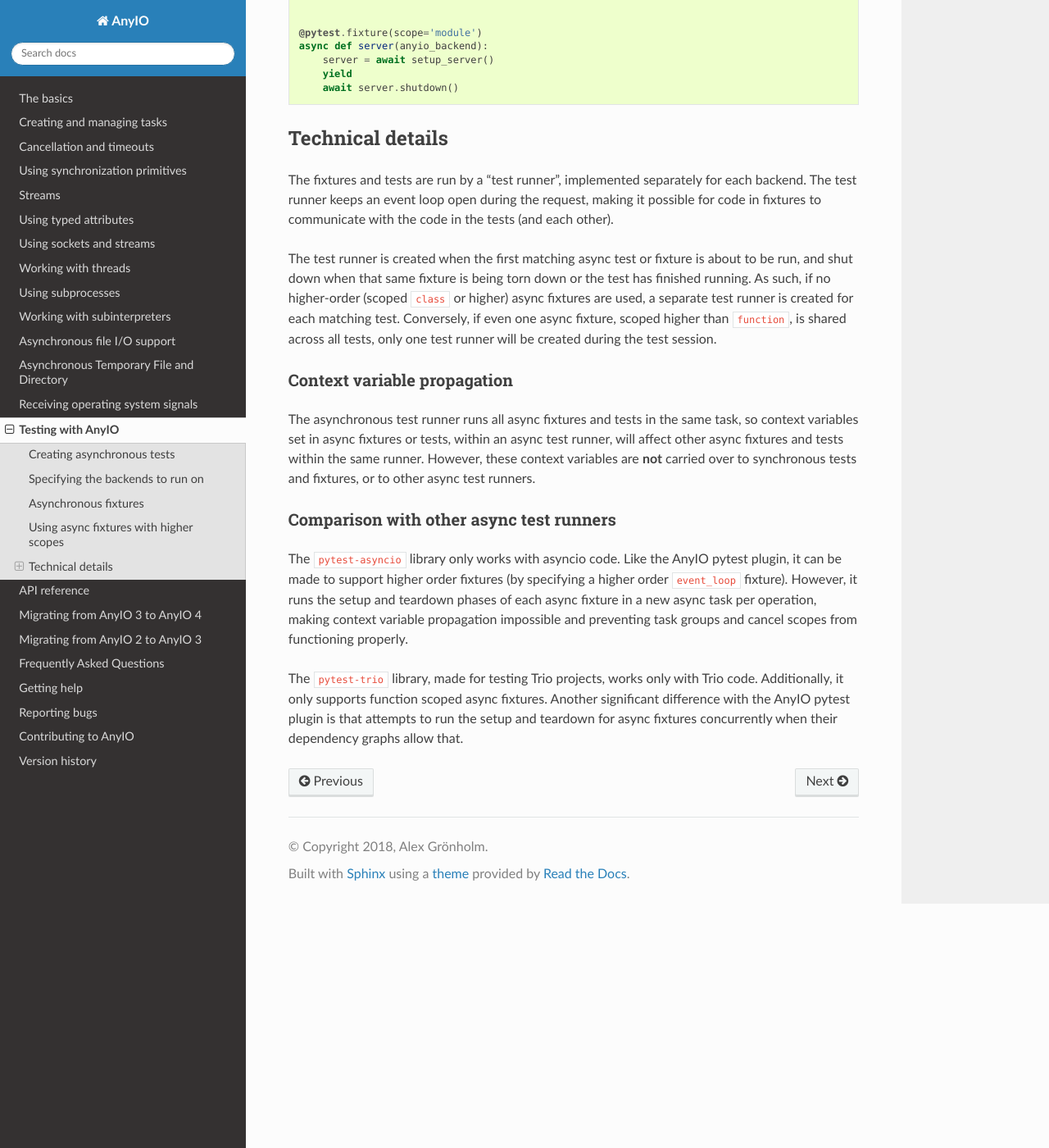
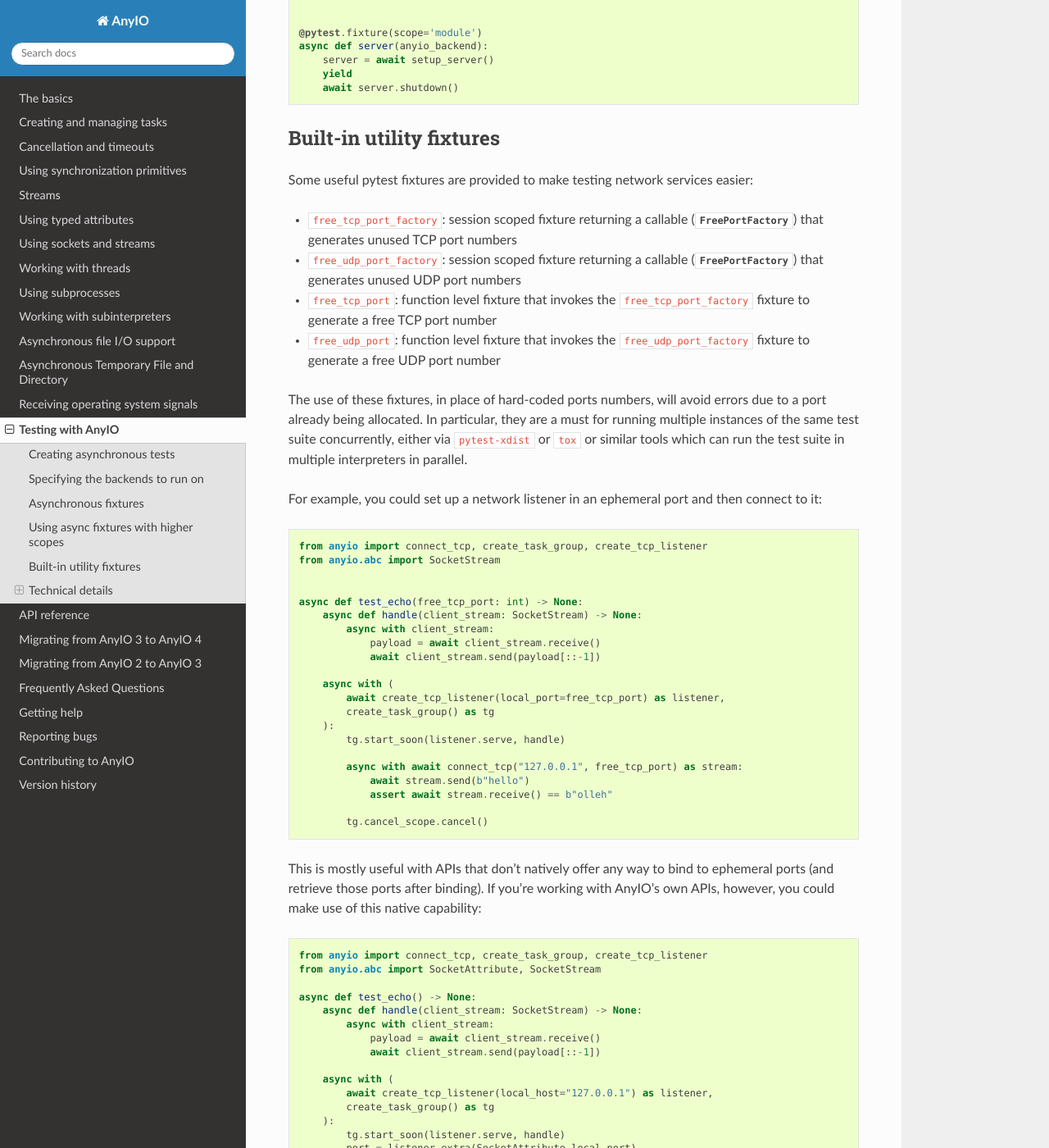
Before and after one commit to agronholm/anyio, a Sphinx documentation site: the page built from docs/testing.rst, in a window 1280 px wide and 1400 px high, scrolled down 2895 px. Shown: the whole window at 82% size. Built offline with Sphinx 7.4.7 and the Read the Docs theme 3.1.0, drawn with Linux system fonts in a browser that asks for light colours; the version number could not be read and is left out; some of the changed text lies outside the part shown.

Commit message:
Added fixtures for generating bindable TCP/UDP ports (#856)

```diff
--- a/docs/api.rst
+++ b/docs/api.rst
@@ -200,6 +200,7 @@
 ---------------------
 
 .. autoclass:: anyio.TaskInfo
+.. autoclass:: anyio.pytest_plugin.FreePortFactory
 .. autofunction:: anyio.get_current_task
 .. autofunction:: anyio.get_running_tasks
 .. autofunction:: anyio.wait_all_tasks_blocked
--- a/docs/conf.py
+++ b/docs/conf.py
@@ -28,7 +28,7 @@
 exclude_patterns = ["_build"]
 pygments_style = "sphinx"
 autodoc_default_options = {"members": True, "show-inheritance": True}
-autodoc_mock_imports = ["_typeshed"]
+autodoc_mock_imports = ["_typeshed", "pytest", "_pytest"]
 todo_include_todos = False
 
 html_theme = "sphinx_rtd_theme"
--- a/docs/testing.rst
+++ b/docs/testing.rst
@@ -140,6 +140,83 @@
         yield
         await server.shutdown()
 
+Built-in utility fixtures
+-------------------------
+
+Some useful pytest fixtures are provided to make testing network services easier:
+
+* ``free_tcp_port_factory``: session scoped fixture returning a callable
+  (:class:`~pytest_plugin.FreePortFactory`) that generates unused TCP port numbers
+* ``free_udp_port_factory``: session scoped fixture returning a callable
+  (:class:`~pytest_plugin.FreePortFactory`) that generates unused UDP port numbers
+* ``free_tcp_port``: function level fixture that invokes the ``free_tcp_port_factory``
+  fixture to generate a free TCP port number
+* ``free_udp_port``: function level fixture that invokes the ``free_udp_port_factory``
+  fixture to generate a free UDP port number
+
+The use of these fixtures, in place of hard-coded ports numbers, will avoid errors due
+to a port already being allocated. In particular, they are a must for running multiple
+instances of the same test suite concurrently, either via ``pytest-xdist`` or ``tox`` or
+similar tools which can run the test suite in multiple interpreters in parallel.
+
+For example, you could set up a network listener in an ephemeral port and then connect
+to it::
+
+    from anyio import connect_tcp, create_task_group, create_tcp_listener
+    from anyio.abc import SocketStream
+
+
+    async def test_echo(free_tcp_port: int) -> None:
+        async def handle(client_stream: SocketStream) -> None:
+            async with client_stream:
+                payload = await client_stream.receive()
+                await client_stream.send(payload[::-1])
+
+        async with (
+            await create_tcp_listener(local_port=free_tcp_port) as listener,
+            create_task_group() as tg
+        ):
+            tg.start_soon(listener.serve, handle)
+
+            async with await connect_tcp("127.0.0.1", free_tcp_port) as stream:
+                await stream.send(b"hello")
+                assert await stream.receive() == b"olleh"
+
+            tg.cancel_scope.cancel()
+
+.. warning:::: It is possible in rare cases, particularly in local development, that
+    another process could bind to the port returned by one of these fixtures before your
+    code can do the same, leading to an :exc:`OSError` with the ``EADDRINUSE`` code. It
+    is advisable to just rerun the test if this happens.
+
+This is mostly useful with APIs that don't natively offer any way to bind to ephemeral
+ports (and retrieve those ports after binding). If you're working with AnyIO's own APIs,
+however, you could make use of this native capability::
+
+    from anyio import connect_tcp, create_task_group, create_tcp_listener
+    from anyio.abc import SocketAttribute, SocketStream
+
+    async def test_echo() -> None:
+        async def handle(client_stream: SocketStream) -> None:
+            async with client_stream:
+                payload = await client_stream.receive()
+                await client_stream.send(payload[::-1])
+
+        async with (
+            await create_tcp_listener(local_host="127.0.0.1") as listener,
+            create_task_group() as tg
+        ):
+            tg.start_soon(listener.serve, handle)
+            port = listener.extra(SocketAttribute.local_port)
+
+            async with await connect_tcp("127.0.0.1", port) as stream:
+                await stream.send(b"hello")
+                assert await stream.receive() == b"olleh"
+
+            tg.cancel_scope.cancel()
+
+.. versionadded:: 4.9.0
+
 Technical details
 -----------------
 
```
Also changed, not shown: docs/versionhistory.rst (+10 -0 lines), 2 other files.
